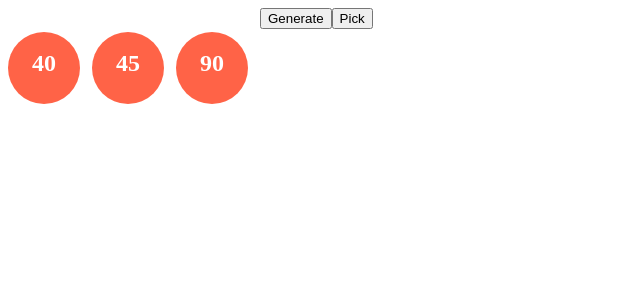
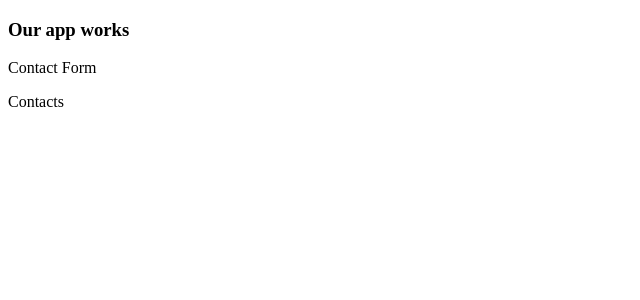
Before and after one commit to bipon68/react-practice, a React (Vite) app: page / in a window 1280 px wide. Shown: the top 300 px of the page, without its empty margins (0-640 px from the left). Built offline with nearby package versions, Linux system fonts and the light colour scheme.

Commit message:
#2 initial component create

```diff
--- a/src/components/App.js
+++ b/src/components/App.js
@@ -3,6 +3,9 @@ import ReactDOM from "react-dom";
 // import Example from './Example';
 // import Parent from './Parent';
 // import Friends from './Friends';
+
+import Contacts from "./Contacts";
+import ContactForm from "./ContactForm";
 
 import Counter from "./Counter";
 
@@ -11,10 +14,17 @@ console.log("ReactDOM : ", ReactDOM);
 
 //Typechecking With PropTypes - https://reactjs.org/docs/typechecking-with-proptypes.html
 
-const App = () => {
-  return(
-    <Counter count={10} />
-  )
+class App extends Component {
+  render(){
+    return(
+      <React.Fragment>
+          <h3>Our app works</h3>
+          <ContactForm />
+          <Contacts />
+      </React.Fragment>
+      // <Counter count={10} />
+    )
+  }
 }
 
 export default App;
--- /dev/null
+++ b/src/components/ContactForm.js
@@ -0,0 +1,13 @@
+import React, { Component } from 'react'
+
+ class ContactForm extends Component {
+    render() {
+        return (
+            <div>
+                <p>Contact Form</p>
+            </div>
+        )
+    }
+}
+
+export default ContactForm;
--- /dev/null
+++ b/src/components/Contacts.js
@@ -0,0 +1,13 @@
+import React, { Component } from 'react'
+
+ class Contacts extends Component {
+    render() {
+        return (
+            <div>
+                <p>Contacts</p>
+            </div>
+        )
+    }
+}
+
+export default Contacts;
```
